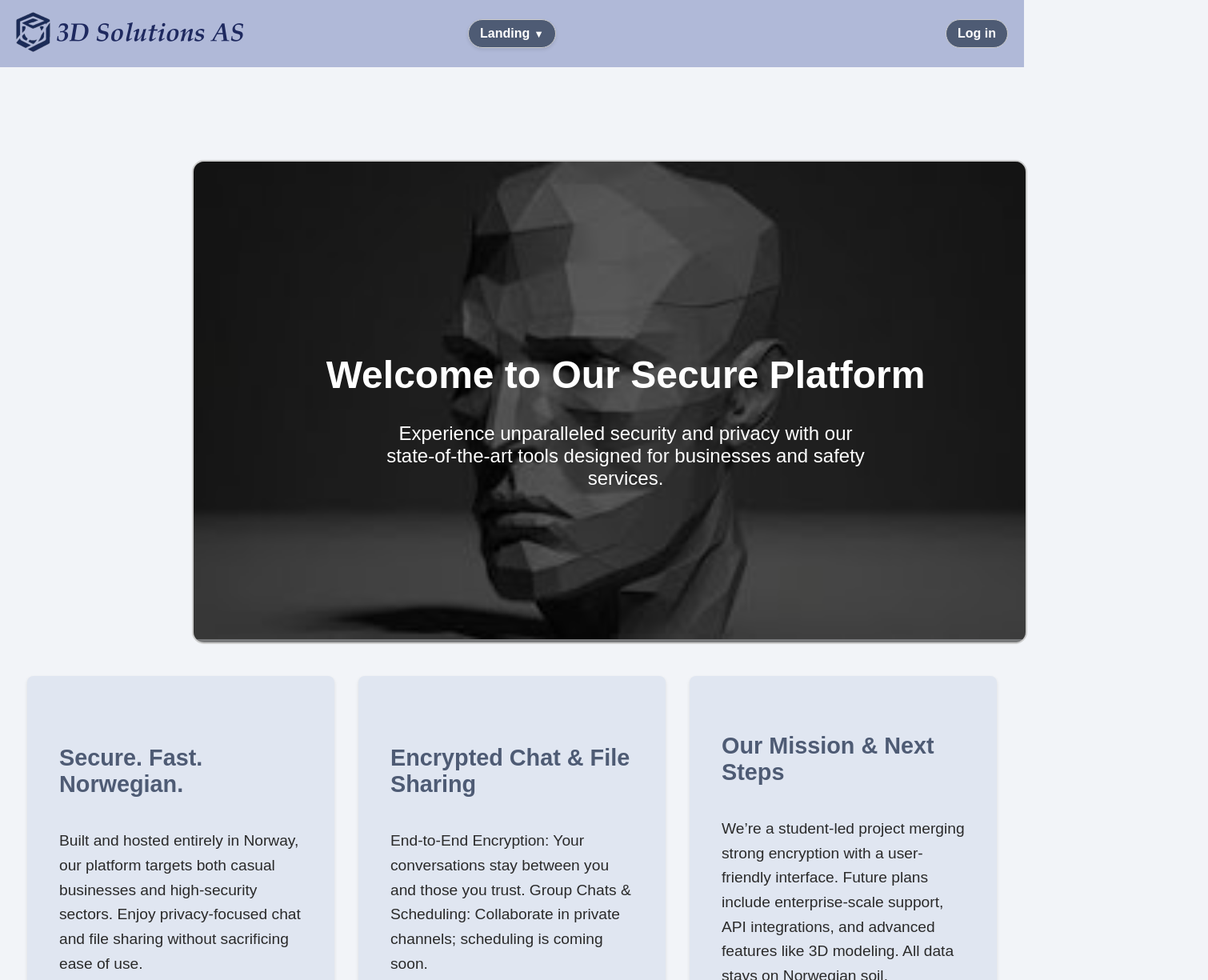
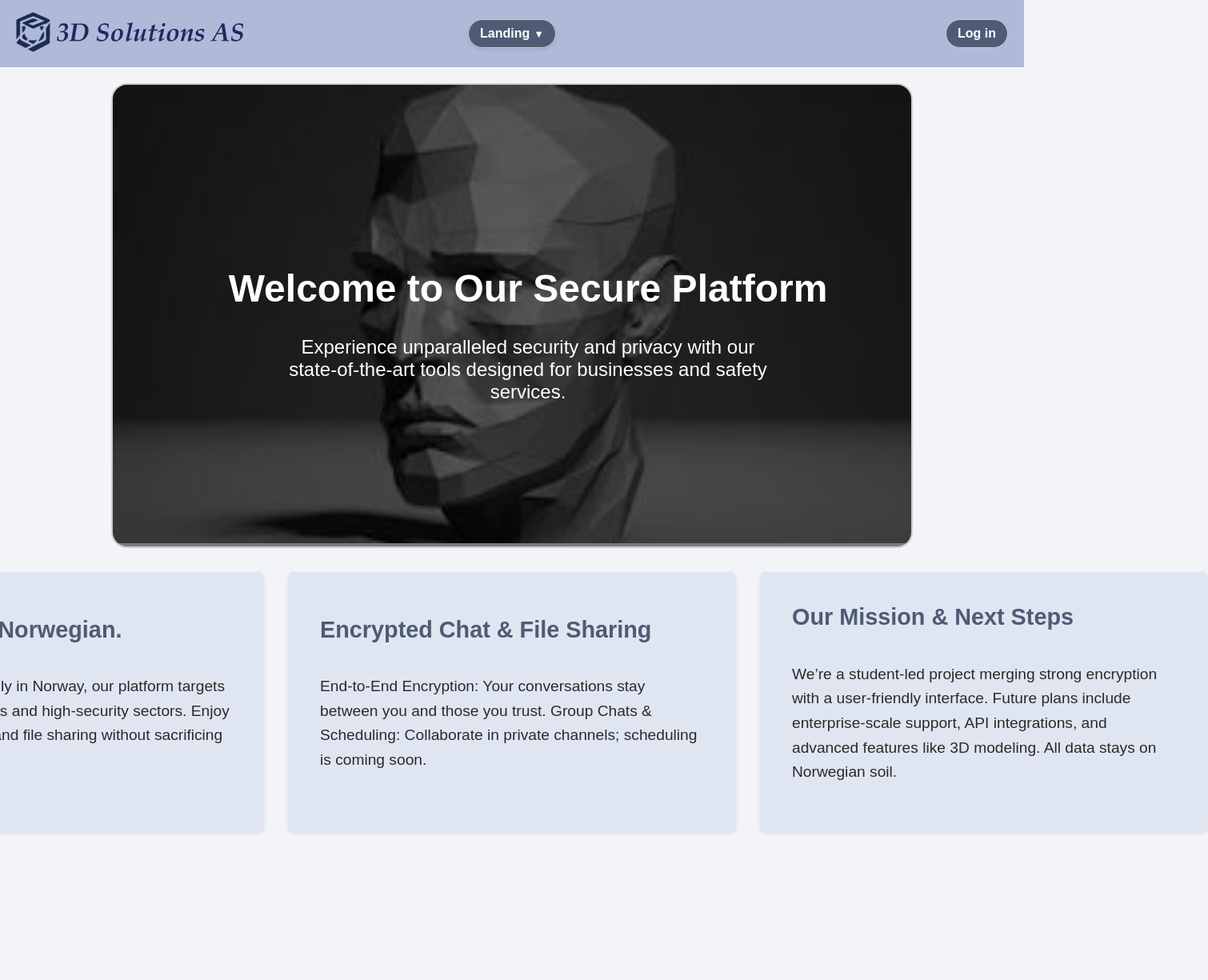
Before and after one commit to datamann1013/Chat-Application, a React (Vite) app in the folder Chat-application-frontend/: page / in a window 1280 px wide. Shown: the top 1225 px of the page at 80% size, 1510 px wide, since content can reach past the window. After the commit the page ends 1070 px from the top, so only its background shows below. Built offline with nearby package versions, Linux system fonts and the light colour scheme.

Commit message:
Fixed centering of hero and fixed padding under the boxes

```diff
--- a/Chat-application-frontend/src/App.tsx
+++ b/Chat-application-frontend/src/App.tsx
@@ -15,7 +15,7 @@ export default function App() {
             <Header onLoginClick={() => setModalOpen(true)} />
             {isModalOpen && <LoginModal onClose={() => setModalOpen(false)} />}
             {/* Wrap routes in a div with an ID so Header can dynamically scan for H2s */}
-            <div id="page-content" style={{ paddingTop: "80px" }}>
+            <div id="page-content">
                 <Routes>
                     <Route path="/" element={<LandingPage />} />
                     <Route path="/chat" element={<ChatPage />} />
--- a/Chat-application-frontend/src/components/HeroSection.css
+++ b/Chat-application-frontend/src/components/HeroSection.css
@@ -1,11 +1,12 @@
 .hero-container {
     position: relative;
-    height: 130%;
-    width: 130%;
-    margin: 5vh auto;
+    display: block;
+    height: 90%;
+    width: 78%;
     overflow: hidden;
     border: 2px solid #ccc;
-    border-radius: 15px;
+    border-radius: 20px;
+    margin: 3vh auto;
 }
 
 .hero-image {
--- a/Chat-application-frontend/src/components/ThreeBoxSection.css
+++ b/Chat-application-frontend/src/components/ThreeBoxSection.css
@@ -4,7 +4,7 @@
     align-items: stretch;
     gap: 30px;
     margin: 30px auto;
-    padding: 0 20px;
+    padding: 0 20px 30px;
 }
 
 .box {
@@ -14,7 +14,6 @@
     border-radius: 8px;
     box-shadow: 0 2px 4px rgba(0,0,0,0.1);
     padding: 40px;
-    min-height: 50vh;
     display: flex;
     flex-direction: column;
     align-items: flex-start;
--- a/Chat-application-frontend/src/pages/LandingPage.css
+++ b/Chat-application-frontend/src/pages/LandingPage.css
@@ -1,6 +1,6 @@
 .landing-page {
     padding-top: 80px;
-    max-width: 100vh;
     margin: 0 auto;
-
+    overflow: visible;
+    min-height: 100vh;
 }
```
Also changed, not shown: Chat-application-frontend/src/components/Header.tsx (line endings or trailing spaces).
